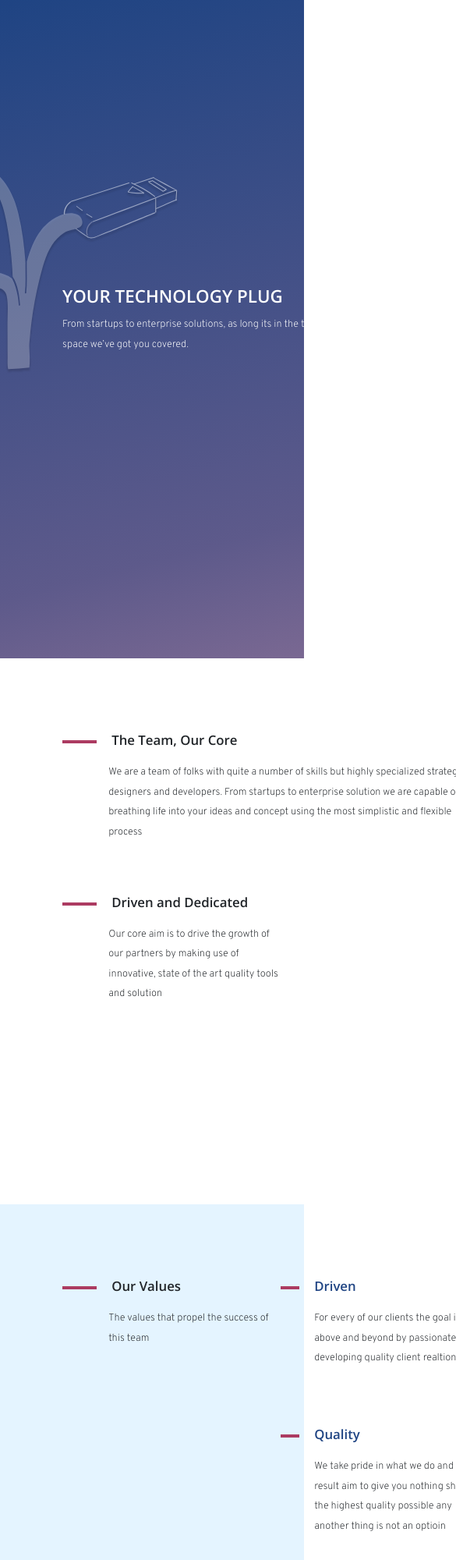
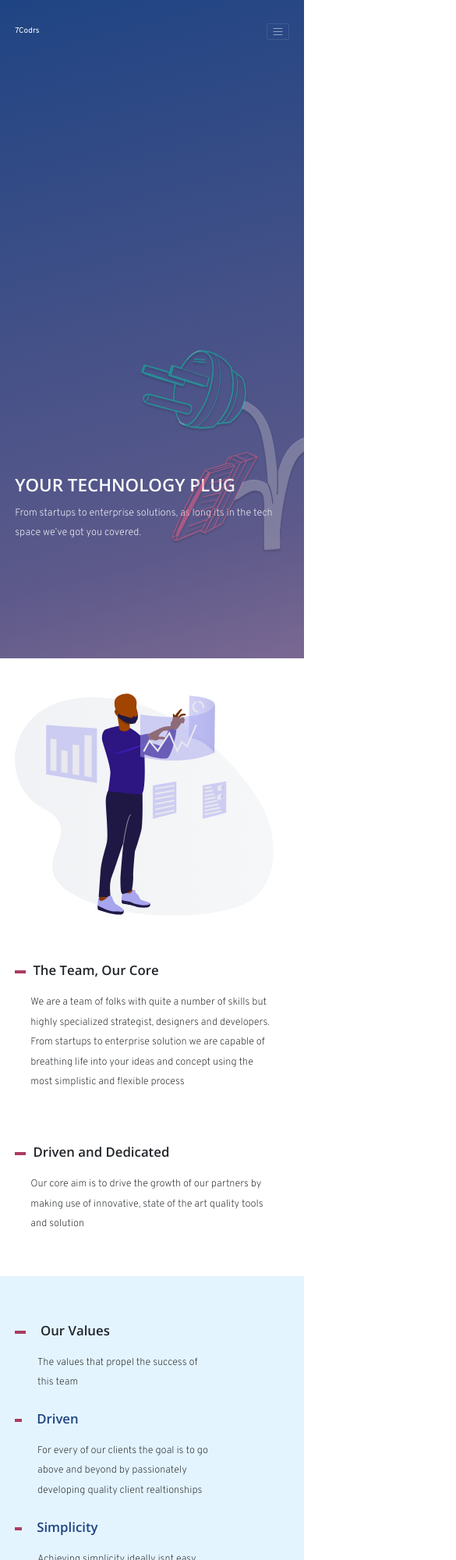
Before and after one commit to joelebukatobi/7codrs, a website: page about.html in a window 390 px wide. Shown: the top 2000 px of the page at 78% size, 585 px wide, since content can reach past the window. Drawn offline with nearby package versions, Linux system fonts and the light colour scheme.

Commit message:
career mr

```diff
--- a/about.html
+++ b/about.html
@@ -17,13 +17,16 @@
 
 <body>
   <!-- Navigation -->
-  <nav class="navbar navbar-expand-lg">
-    <a class="navbar-brand" href="index.html">
+  <nav class="navbar navbar-expand-lg navbar-dark">
+
+    <a class=" navbar-brand" href="index.html">
+      7Codrs
     </a>
     <button class="navbar-toggler" type="button" data-toggle="collapse" data-target="#navbarSupportedContent"
       aria-controls="navbarSupportedContent" aria-expanded="false" aria-label="Toggle navigation">
       <span class="navbar-toggler-icon"></span>
     </button>
+
 
     <div class="collapse navbar-collapse" id="navbarSupportedContent">
       <ul class="navbar-nav ml-auto">
--- a/sass/components.scss
+++ b/sass/components.scss
@@ -19,22 +19,37 @@
 
 // Header
 .header {
-  padding-right: 10rem;
+  padding-left: 10rem;
   display: flex;
   justify-content: space-between;
   position: relative;
 
+  @media (min-width: 320px) and (max-width: 576px) {
+    width: 100vw;
+    height: 100vh;
+    flex-direction: column;
+    padding: 0;
+  }
+
   &__text {
     position: absolute;
-    top: 45rem;
+    margin-top: 45rem;
     color: $color-white;
+
+    @media (min-width: 320px) and (max-width: 576px) {
+      width: inherit;
+      padding: 2.4rem;
+      bottom: 15rem;
+      & .paragraph,
+      & .heading-2 {
+        width: 100%;
+      }
+    }
     & p {
-      padding-left: 10rem;
       width: 52.7rem;
     }
 
     & h2 {
-      padding-left: 10rem;
       text-transform: uppercase;
     }
   }
@@ -43,9 +58,21 @@
     position: absolute;
     right: 20rem;
     top: 10rem;
+
+    @media (min-width: 320px) and (max-width: 576px) {
+      padding: 2.4rem;
+      right: 0;
+      left: 20rem;
+      top: 50rem;
+    }
+
     & img {
       height: 55rem;
       width: 55rem;
+      @media (min-width: 320px) and (max-width: 576px) {
+        height: 40rem;
+        width: 40rem;
+      }
     }
   }
 
@@ -134,9 +161,7 @@
     padding-right: 10rem;
     color: $color-white;
     width: 100%;
-    // border: 2px solid red;
     &__text {
-      // border: 2px solid green;
       & h2 {
         margin-bottom: 1.6rem;
         text-transform: uppercase;
@@ -240,6 +265,9 @@
     @media (min-width: 320px) and (max-width: 576px) {
       width: 100vw;
       padding: 2.4rem;
+      & img {
+        width: 100%;
+      }
     }
   }
 }
@@ -446,8 +474,17 @@
   margin: 10rem 10rem 0 10rem;
   display: flex;
   justify-content: space-between;
+
+  @media (min-width: 320px) and (max-width: 576px) {
+    flex-direction: column-reverse;
+    margin: 5.6rem 0;
+    padding: 0 2.4rem;
+    width: 100vw;
+    overflow-x: hidden;
+  }
   &__main {
     &__text {
+      width: inherit;
       &__heading {
         display: flex;
         align-items: center;
@@ -470,6 +507,33 @@
           width: 27.6rem;
         }
       }
+      @media (min-width: 320px) and (max-width: 576px) {
+        margin-top: 5.6rem;
+        &__heading {
+          & hr {
+            width: 1.2rem;
+          }
+          & h4 {
+            margin-left: 1.2rem;
+          }
+        }
+        & .paragraph {
+          width: 90%;
+          margin-left: 2.5rem;
+          &:not(:first-child) {
+            width: 90%;
+          }
+        }
+      }
+    }
+  }
+
+  &__image {
+    @media (min-width: 320px) and (max-width: 576px) {
+      width: inherit;
+      & img {
+        width: 85%;
+      }
     }
   }
 }
@@ -481,6 +545,11 @@
   display: flex;
   justify-content: space-between;
   background-color: $color-secondary-light;
+  @media (min-width: 320px) and (max-width: 576px) {
+    flex-direction: column;
+    margin: 5.6rem 0 0 0;
+    padding: 5.6rem 2.4rem;
+  }
   &__heading {
     &__title {
       display: flex;
@@ -497,6 +566,18 @@
       margin-left: 7.4rem;
       width: 27.6rem;
     }
+
+    @media (min-width: 320px) and (max-width: 576px) {
+      &__title {
+        & hr {
+          width: 1.2rem;
+        }
+      }
+
+      & p {
+        margin-left: 3.6rem;
+      }
+    }
   }
 
   &__main {
@@ -505,6 +586,9 @@
     &__top {
       display: flex;
       justify-content: space-between;
+      @media (min-width: 320px) and (max-width: 576px) {
+        flex-direction: column;
+      }
       &:not(:last-child) {
         margin-bottom: 3.2rem;
       }
@@ -527,6 +611,17 @@
         & p {
           margin-left: 5.4rem;
           width: 27.6rem;
+        }
+        @media (min-width: 320px) and (max-width: 576px) {
+          &__title {
+            & hr {
+              width: 0.6rem;
+            }
+          }
+
+          & p {
+            margin-left: 3.6rem;
+          }
         }
       }
     }
@@ -562,12 +657,13 @@
 .careers {
   margin: 10rem 10rem 0rem 10rem;
   height: 50rem;
+  @media (min-width: 320px) and (max-width: 576px) {
+    margin: 5.6rem 0;
+    padding: 0 2.4rem;
+    width: 100vw;
+  }
   &__form {
     position: relative;
-    & label {
-      font-size: 1.2rem;
-      font-weight: 200;
-    }
     &__group {
       position: relative;
       & input {
@@ -582,6 +678,9 @@
         font-weight: 200;
         padding-left: 0.8rem;
         font-family: $font-primary;
+        @media (min-width: 320px) and (max-width: 576px) {
+          width: 90%;
+        }
       }
 
       &__btn {
--- a/sass/layout.scss
+++ b/sass/layout.scss
@@ -17,6 +17,7 @@
   margin-left: auto;
 }
 
+.nav-link,
 .navbar-dark .navbar-nav .nav-link {
   color: $color-white;
   font-size: 1.6rem;
@@ -77,6 +78,7 @@
 }
 
 .navbar-collapse {
+  @media (min-width: 320px) and (max-width: 576px) {
     position: absolute;
     height: 100vh;
     width: 100vw;
@@ -84,6 +86,7 @@
     top: 0;
     left: 0;
     background-color: $color-secondary;
+  }
 }
 
 .navbar-dark .navbar-toggler {
```
Also changed, not shown: careers.html (+20 -2 lines), index.html (+1 -3 lines), services.html (+1 -1 lines), css/style.css. Lines whose indentation alone changed are shown as unchanged.
